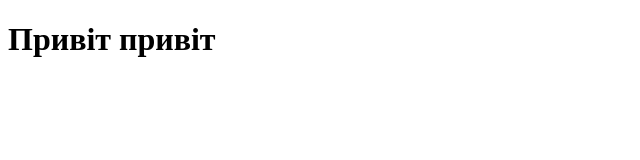
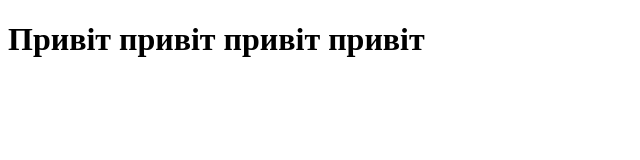
Before and after one commit to Sergey071987/HW1, a plain HTML site: page index.html in a window 1280 px wide. Shown: the whole page, without its empty margins (0-640 px from the left). Drawn offline with Linux system fonts and the light colour scheme.

Commit message:
Create index.html

```diff
--- a/index.html
+++ b/index.html
@@ -7,6 +7,6 @@
     <title>Домашня робота</title>
 </head>
 <body>
-    <h1>Привіт привіт</h1>
+    <h1>Привіт привіт привіт привіт</h1>
 </body>
 </html>
```
